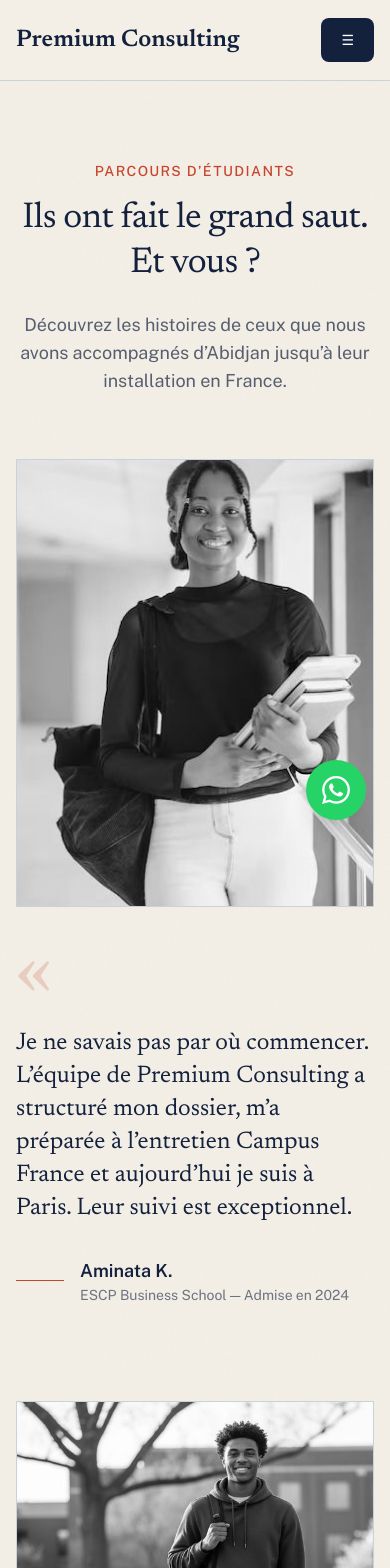
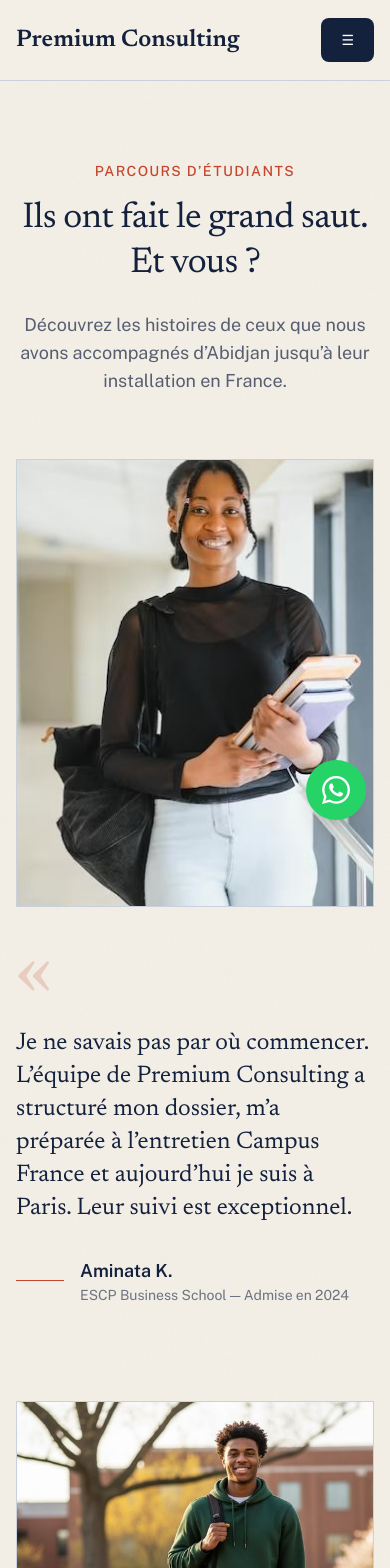
Before and after one commit to soumahoromemon47-glitch/premium-consulting, a Next.js app: page /temoignages in a window 390 px wide. Shown: the top 1568 px of the page. Built offline with nearby package versions, Linux system fonts and the light colour scheme.

Commit message:
modification

```diff
--- a/app/a-propos/page.tsx
+++ b/app/a-propos/page.tsx
@@ -95,12 +95,12 @@ export default function AProposPage() {
             <FadeIn key={index} delay={index * 150}>
               <div className="group">
                 <div className="aspect-4/5 bg-secondaire border border-ligne mb-6 grayscale group-hover:grayscale-0 transition-all duration-700 overflow-hidden relative">
-                  <div className="aspect-4/5 bg-secondaire border border-ligne mb-6 grayscale group-hover:grayscale-0 transition-all duration-700 overflow-hidden relative">
+                  <div className="aspect-4/5 bg-secondaire border border-ligne mb-6 overflow-hidden relative transition-all duration-700 md:grayscale md:group-hover:grayscale-0">
                     <Image
                       src={membre.image}
                       alt={`Portrait de ${membre.nom}`}
                       fill
-                      className="object-cover"
+                      className="object-cover w-full h-full transition-transform duration-700 md:group-hover:scale-105"
                     />
                   </div>
                 </div>
--- a/app/ecoles/page.tsx
+++ b/app/ecoles/page.tsx
@@ -105,7 +105,7 @@ export default function EcolesPage() {
           <FadeIn key={ecole.id} delay={index * 100}>
             <div className="group border border-ligne bg-white p-8 flex flex-col justify-between hover:border-marine/40 hover:-translate-y-1 transition-all duration-300 h-full">
               <div>
-                <div className="h-24 w-full mb-8 flex items-center justify-center relative grayscale opacity-60 group-hover:grayscale-0 group-hover:opacity-100 transition-all duration-500">
+                <div className="h-24 w-full mb-8 flex items-center justify-center relative transition-all duration-500 md:grayscale md:opacity-60 md:group-hover:grayscale-0 md:group-hover:opacity-100">
                   <Image
                     src={ecole.logo}
                     alt={`Logo ${ecole.nom}`}
--- a/app/temoignages/page.tsx
+++ b/app/temoignages/page.tsx
@@ -73,7 +73,7 @@ export default function TemoignagesPage() {
                       src={item.image}
                       alt={`Portrait de ${item.nom}`}
                       fill
-                      className="object-cover w-full h-full grayscale group-hover:grayscale-0 group-hover:scale-105 transition-all duration-700"
+                      className="object-cover w-full h-full transition-all duration-700 md:grayscale md:group-hover:grayscale-0 md:group-hover:scale-105"
                     />
                   </div>
                 </div>
```
